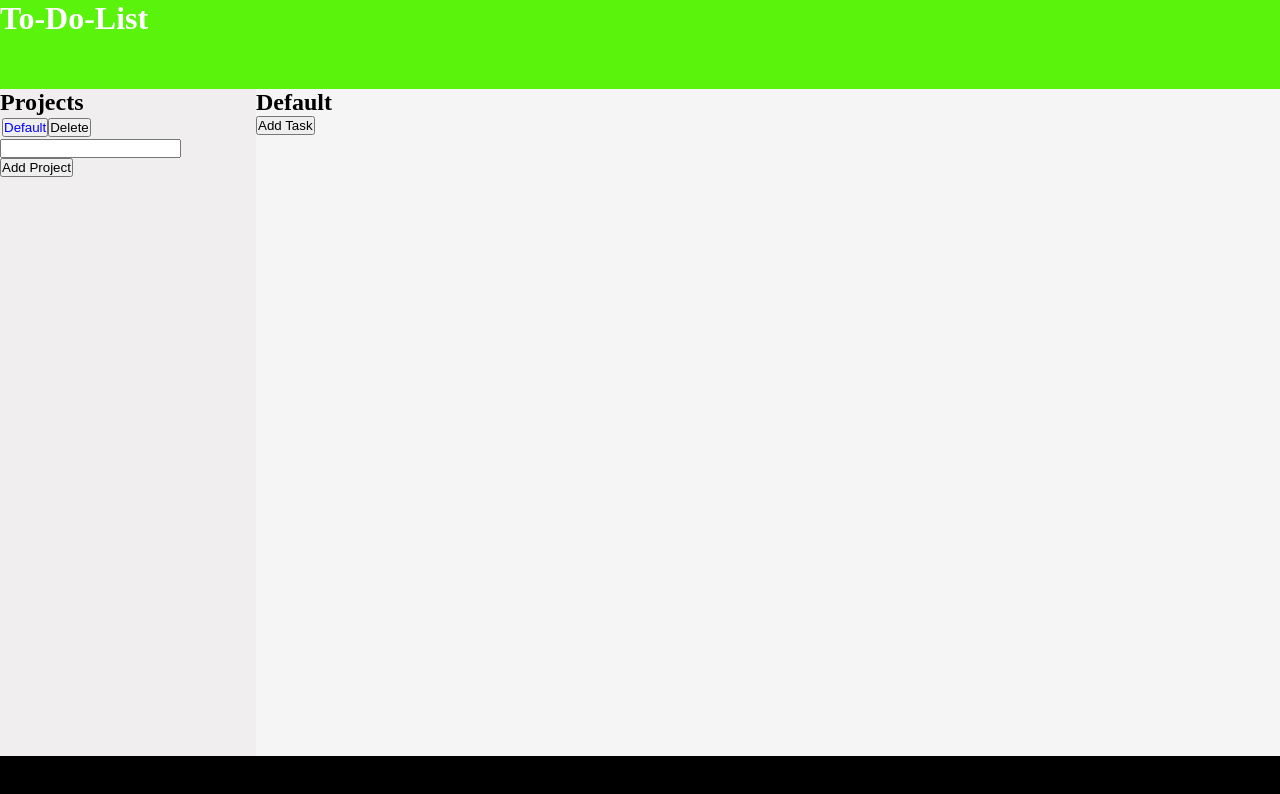
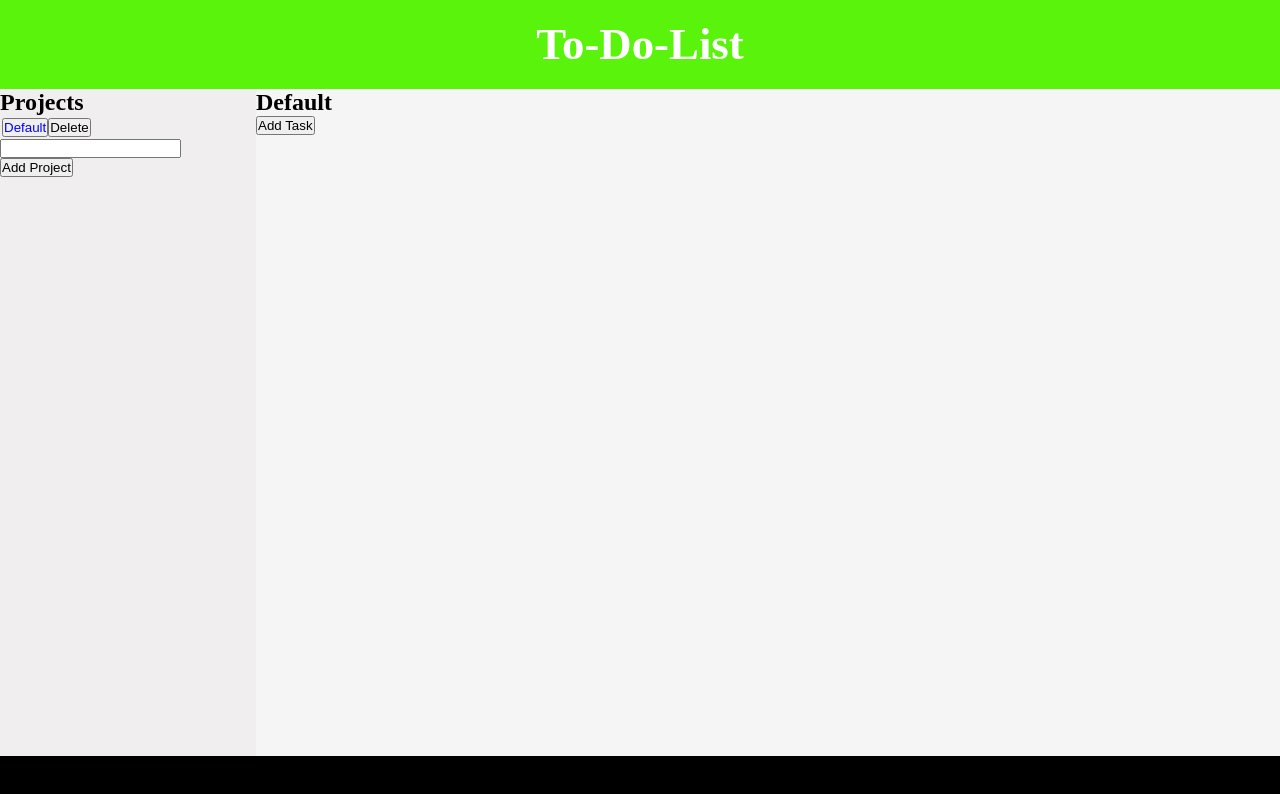
Before and after one commit to fau446/to-do-list, a plain HTML site: page index.html in a window 1280 px wide. Drawn offline with Linux system fonts and the light colour scheme.

Commit message:
Add header styling

```diff
--- a/style.css
+++ b/style.css
@@ -1,22 +1,3 @@
-header {
-  background: #59f30c;
-  grid-column: 1 / 3;
-  grid-row: 1 / 2;
-}
-
-.sidebar {
-  background: rgb(240, 238, 238);
-}
-
-main {
-  background: whitesmoke;
-}
-
-footer {
-  background: black;
-  grid-column: 1 / 3;
-}
-
 /*  */
 
 * {
@@ -32,8 +13,31 @@ body {
   grid-template-columns: 1fr 4fr;
 }
 
+header {
+  background: #59f30c;
+  grid-column: 1 / 3;
+  grid-row: 1 / 2;
+  display: flex;
+  justify-content: center;
+  align-items: center;
+}
+
 h1 {
+  font-size: 2.8rem;
   color: white;
+}
+
+.sidebar {
+  background: rgb(240, 238, 238);
+}
+
+main {
+  background: whitesmoke;
+}
+
+footer {
+  background: black;
+  grid-column: 1 / 3;
 }
 
 .active {
```
